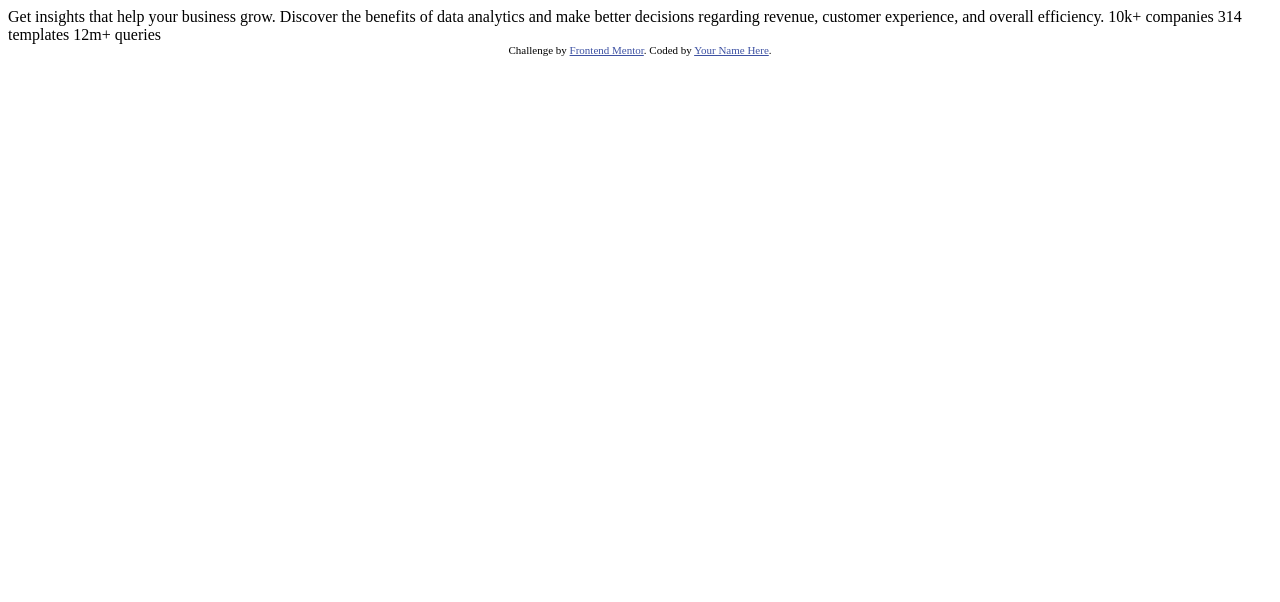
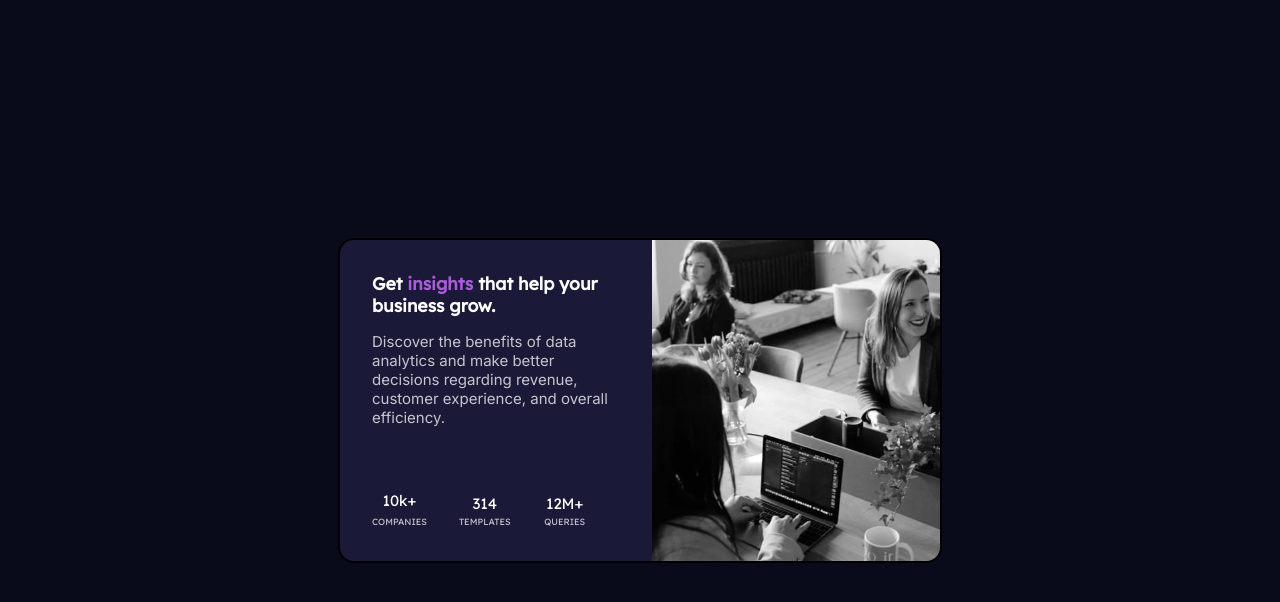
Before and after one commit to MeilichOnline/frontendmentor-preview-card-component, a plain HTML site: page index.html in a window 1280 px wide. Drawn offline with Linux system fonts and the light colour scheme.

Commit message:
done besides the background color on the image

```diff
--- a/index.html
+++ b/index.html
@@ -5,29 +5,38 @@
   <meta name="viewport" content="width=device-width, initial-scale=1.0"> <!-- displays site properly based on user's device -->
 
   <link rel="icon" type="image/png" sizes="32x32" href="./images/favicon-32x32.png">
-
+  <link rel="preconnect" href="https://fonts.googleapis.com">
+  <link rel="preconnect" href="https://fonts.gstatic.com" crossorigin>
+  <link href="https://fonts.googleapis.com/css2?family=Inter:wght@400;700&family=Lexend+Deca&display=swap" rel="stylesheet">
+  <link rel="stylesheet" href="style.css">
   <title>Frontend Mentor | Stats preview card component</title>
-
-  <!-- Feel free to remove these styles or customise in your own stylesheet 👍 -->
-  <style>
-    .attribution { font-size: 11px; text-align: center; }
-    .attribution a { color: hsl(228, 45%, 44%); }
-  </style>
 </head>
 <body>
-
-  Get insights that help your business grow.
-
-  Discover the benefits of data analytics and make better decisions regarding revenue, customer
-  experience, and overall efficiency.
-
-  10k+ companies
-  314 templates
-  12m+ queries
-
-  <div class="attribution">
-    Challenge by <a href="https://www.frontendmentor.io?ref=challenge" target="_blank">Frontend Mentor</a>.
-    Coded by <a href="#">Your Name Here</a>.
-  </div>
+  <article class="round-edges-all">
+    <picture>
+      <source srcset="images/image-header-desktop.jpg" media="(min-width: 1024)">
+      <img src="images/image-header-mobile.jpg" alt="">
+    </picture>
+    <div class="content">
+      <section class="descripticon margin-all txt-center">
+        <h1 class="margin-all clr-100">Get <span class="clr-accent">insights</span> that help your business grow.</h1>
+        <p class="margin-all ff-inter">Discover the benefits of data analytics and make better decisions regarding revenue, customer experience, and overall efficiency.</p>
+      </section>
+      <section class="summary margin-all txt-center">
+        <div class="margin-all">
+          <p class="clr-100">10k+</p>
+          <c class="txt-uppercase txt-small">companies</p>
+        </div>
+        <div class="margin-all">
+          <p class="clr-100 padding-all">314</p>
+          <p class="txt-uppercase txt-small">templates</p>
+        </div>
+        <div class="margin-all">
+          <p class="clr-100 padding-all">12M+</p>
+          <p class="txt-uppercase txt-small">queries</p>
+        </div>
+      </section>
+    </div>
+  </article>
 </body>
 </html>
--- /dev/null
+++ b/style.css
@@ -0,0 +1,128 @@
+:root {
+    --clr-bg-main: hsl(233, 47%, 7%);
+    --clr-bg-arcticle: hsl(244, 38%, 16%);
+    --clr-txt-100:  hsl(0, 0%, 100%);
+    --clr-txt-300: hsla(0, 0%, 100%, 0.75);
+    --clr-txt-accent: hsl(277, 64%, 61%);
+
+    --ff-inter: 'Inter', sans-serif;
+    --ff-lexend: 'Lexend Deca', sans-serif;
+}
+
+* {
+    margin: 0;
+}
+
+html,
+body {
+    height: 100%;
+
+}
+
+body {
+    display: flex;
+    flex-direction: column;
+    justify-content: center;
+    align-items: center;
+
+    background-color: var(--clr-bg-main);
+    color: var(--clr-txt-300);
+    font-family: var(--ff-lexend);
+    font-size: 15px;
+}
+
+article {
+    margin: 1rem;
+    border: 2px solid black;
+    padding: 0;
+    width: clamp(304px, 50%, 600px); ;
+    background-color: var(--clr-bg-arcticle);
+}
+
+img {
+    display: block;
+    max-width: 100%;
+}
+
+.clr-100 {
+    color: var(--clr-txt-100);
+}
+
+.clr-300 {
+    color: var(--clr-txt-300);
+
+}
+
+.clr-accent {
+    color: var(--clr-txt-accent);
+}
+
+.ff-inter {
+    font-family: var(--ff-inter);
+}
+
+.txt-uppercase {
+    text-transform: uppercase;
+}
+
+.txt-center {
+    text-align: center;
+}
+
+.txt-small{
+    font-size: .6em;
+}
+
+.margin-all {
+    margin: 1rem;
+}
+
+.padding-all {
+    padding: .2rem;
+}
+
+.round-edges-all {
+    border-radius: 1rem;
+    overflow: hidden;
+}
+
+.content {
+    display: grid
+}
+
+.descripticon {
+    text-align: center;
+}
+
+.summary {
+    display: flex;
+    flex-direction: column;
+}
+
+@media (min-width: 1024px) {
+    article{
+        display: flex;
+        flex-direction: row-reverse;
+    }
+
+    img {
+        height: 100%;
+        object-fit: cover;
+    }
+
+    picture {
+        flex: 1 1 auto;
+    }
+
+    .content {
+        flex: 1 2 auto;
+    }
+
+    .descripticon {
+        text-align: left;
+    }
+
+    .summary {
+        flex-direction: row;
+    }
+}
```
